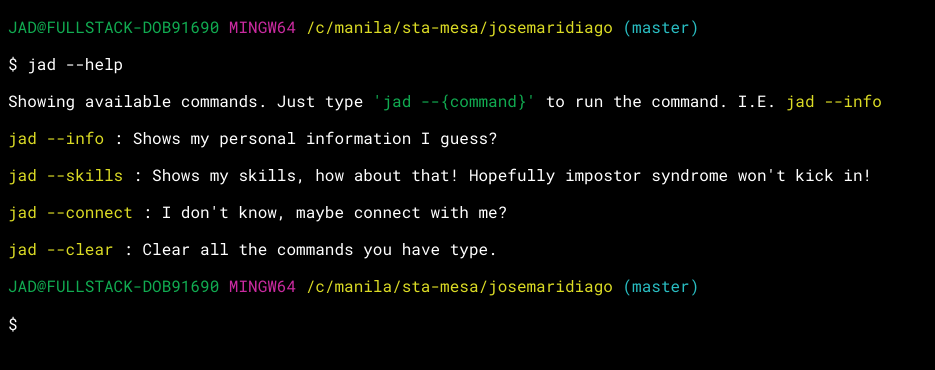
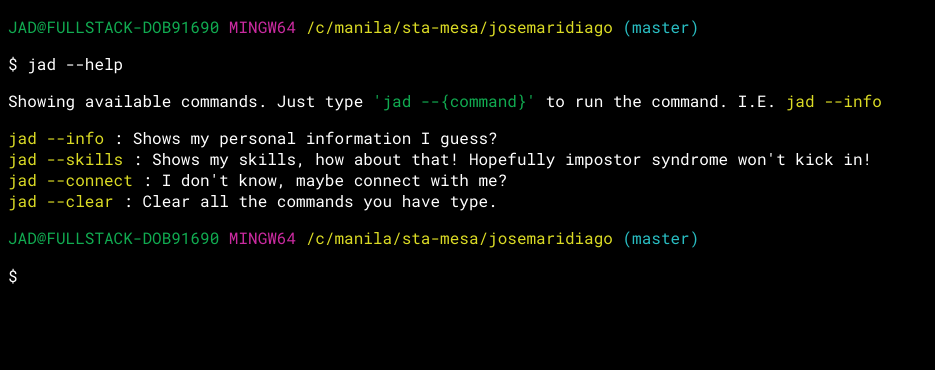
Before and after one commit to jomardiago/josemaridiago, a React (Create React App) app: page / in a window 1280 px wide. Shown: the top 370 px of the page, without its empty margins (0-935 px from the left). Built offline with nearby package versions, Linux system fonts and the light colour scheme.

Commit message:
Adjusting some margins.

```diff
--- a/src/App.css
+++ b/src/App.css
@@ -42,6 +42,10 @@ body, input {
   padding: 0;
 }
 
+.m-0 {
+  margin: 0;
+}
+
 .command-input {
   border: none;
   background-color: black;
--- a/src/components/InfoLine.js
+++ b/src/components/InfoLine.js
@@ -18,10 +18,10 @@ function InfoLine({ basic }) {
                         <p>
                             <span>Showing available commands. Just type <span className="green-text">'jad --{'{command}'}'</span> to run the command. I.E. <span className="yellow-text">jad --info</span></span>
                         </p>
-                        <p><span className="yellow-text">jad --info</span> : Shows my personal information I guess?</p>
-                        <p><span className="yellow-text">jad --skills</span> : Shows my skills, how about that! Hopefully impostor syndrome won't kick in!</p>
-                        <p><span className="yellow-text">jad --connect</span> : I don't know, maybe connect with me?</p>
-                        <p><span className="yellow-text">jad --clear</span> : Clear all the commands you have type.</p>
+                        <p className="m-0"><span className="yellow-text">jad --info</span> : Shows my personal information I guess?</p>
+                        <p className="m-0"><span className="yellow-text">jad --skills</span> : Shows my skills, how about that! Hopefully impostor syndrome won't kick in!</p>
+                        <p className="m-0"><span className="yellow-text">jad --connect</span> : I don't know, maybe connect with me?</p>
+                        <p className="m-0"><span className="yellow-text">jad --clear</span> : Clear all the commands you have type.</p>
                     </>
                 )
             }
--- a/src/components/PersonalInfo.js
+++ b/src/components/PersonalInfo.js
@@ -3,25 +3,25 @@ import React from 'react';
 function PersonalInfo() {
     return (
         <div>
-            <p>
+            <p className="m-0">
                 <span className="green-text">Name: </span> <span>Jose Mari A. Diago</span>
             </p>
-            <p>
+            <p className="m-0">
                 <span className="green-text">Date of Birth: </span> <span>September 16, 19** :)</span>
             </p>
-            <p>
+            <p className="m-0">
                 <span className="green-text">Bio: </span>
                 <span>
                     <span className="yellow-text">Full Stack Developer</span> since 2011. A <span className="yellow-text">husband</span>. A <span className="yellow-text">father</span> to a beautiful <span className="green-text">son</span> and a lazy <span className="pink-text">dog</span>.
                 </span>
             </p>
-            <p>
+            <p className="m-0">
                 <span className="green-text">College: </span>
                 <span>
                     Polytechnic University of the Philippines
                 </span>
             </p>
-            <div>
+            <div className="m-0">
                 <span className="green-text">Work Experience:</span>
                 <ul>
                     <li>Computer Professionals Inc. [2011 - present]</li>
```
